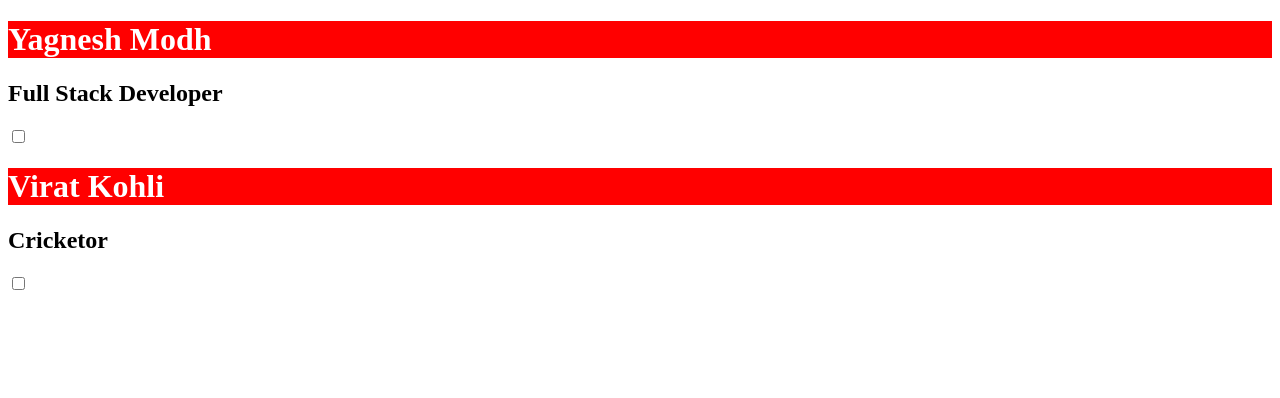
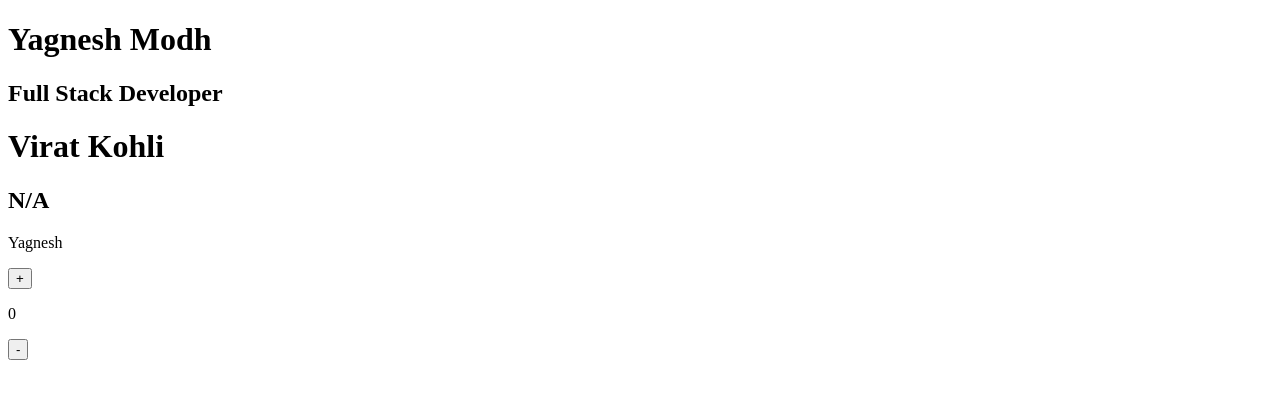
Before and after one commit to the-special-character/js-react-co-buffer, a React app: page / in a window 1280 px wide. Shown: the top 398 px of the page. Built offline with nearby package versions, Linux system fonts and the light colour scheme.

Commit message:
basic react component

```diff
--- a/package.json
+++ b/package.json
@@ -42,6 +42,7 @@
     "webpack-dev-server": "^4.11.1"
   },
   "dependencies": {
+    "prop-types": "^15.8.1",
     "react": "^18.2.0",
     "react-dom": "^18.2.0"
   }
--- a/src/app.jsx
+++ b/src/app.jsx
@@ -1,28 +1,27 @@
 import React from 'react';
+import PropTypes from 'prop-types';
 
-const bgColor = 'red';
-const color = 'white';
+// Props are the immutable
+// can pass N number of props
 
-// 1. first letter should be always upper case
-// 2. each component should return single Element
-// 3. style should be object and property name should be in camel case
-// 4. instead of class have to use className
+// Function Component
+// Stateless Component
 function App({ title, desc }) {
   return (
-    <>
-      <h1
-        style={{
-          backgroundColor: bgColor,
-          color,
-        }}
-        className="container"
-      >
-        {title}
-      </h1>
+    <div>
+      <h1>{title}</h1>
       <h2>{desc}</h2>
-      <input type="checkbox" />
-    </>
+    </div>
   );
 }
 
+App.propTypes = {
+  title: PropTypes.string.isRequired,
+  desc: PropTypes.string,
+};
+
+App.defaultProps = {
+  desc: 'N/A',
+};
+
 export default App;
--- a/src/index.jsx
+++ b/src/index.jsx
@@ -1,6 +1,7 @@
 import React from 'react';
 import { createRoot } from 'react-dom/client';
 import App from './app';
+import Test from './test';
 
 const container = document.getElementById('root');
 
@@ -9,6 +10,7 @@
 root.render(
   <>
     <App title="Yagnesh Modh" desc="Full Stack Developer" />
-    <App title="Virat Kohli" desc="Cricketor" />
+    <App title="Virat Kohli" />
+    <Test />
   </>
 );
--- /dev/null
+++ b/src/test.jsx
@@ -0,0 +1,31 @@
+import React, { Component } from 'react';
+
+// Class Component
+// stateful component
+export default class Test extends Component {
+  // Method overriding
+  state = {
+    count: 0,
+    name: 'Yagnesh',
+  };
+
+  render() {
+    const { count, name } = this.state;
+    return (
+      <div id="test">
+        <p>{name}</p>
+        <button
+          type="button"
+          onClick={() => {
+            // this.state.count += 1;
+            this.setState({ count: 5, name: 'Virat' });
+          }}
+        >
+          +
+        </button>
+        <p>{count}</p>
+        <button type="button">-</button>
+      </div>
+    );
+  }
+}
```
Also changed, not shown: 1 other file (tests, documents, lock files or other folders).
